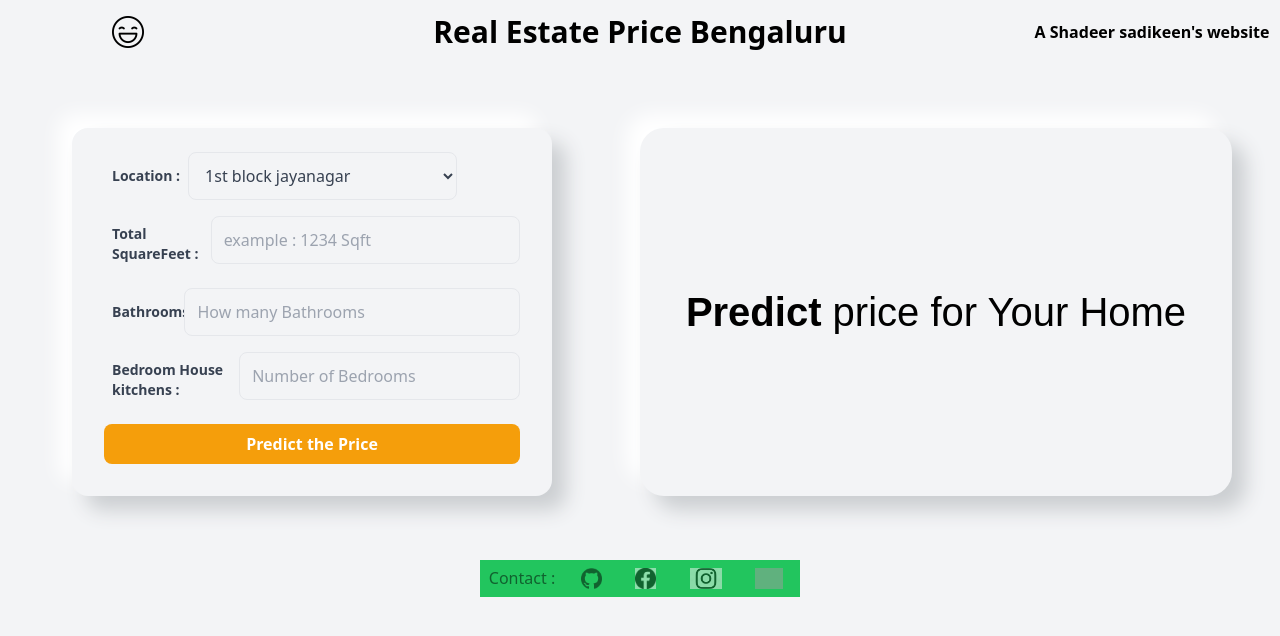
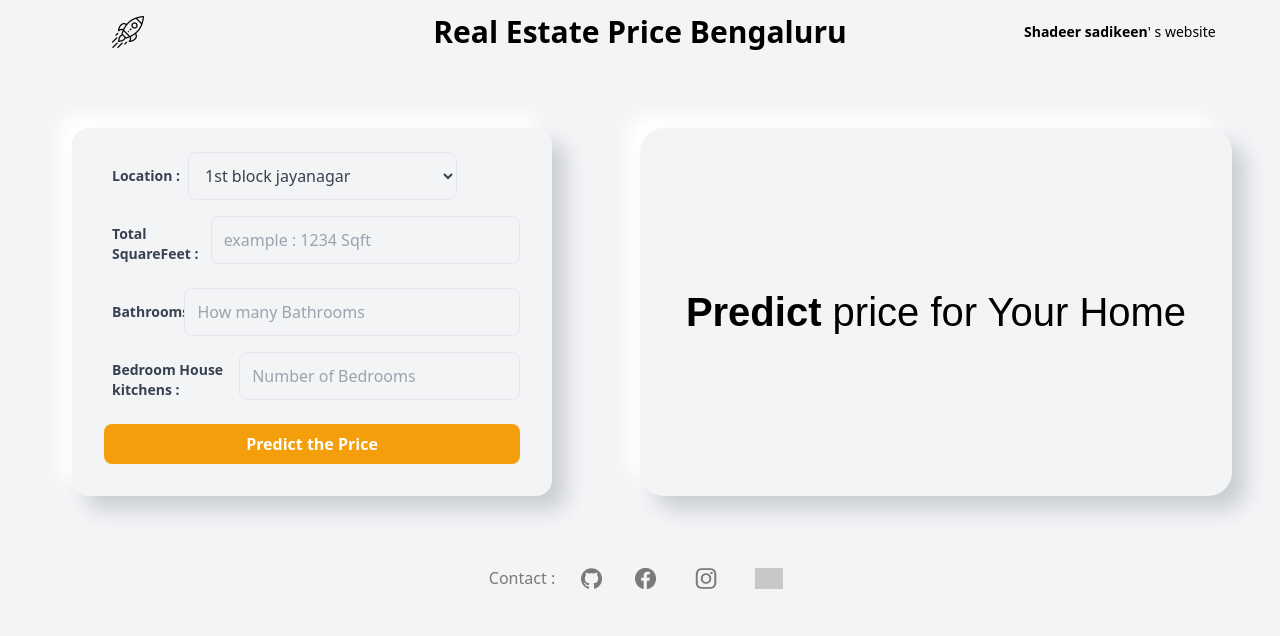
Before and after one commit to shadee22/William, a Django app: page / in a window 1280 px wide. Shown: the top 636 px of the page. Run offline with Django 4.2, Linux system fonts and the light colour scheme; some libraries are stand-ins or nearby versions; grey boxes are pictures that could not be loaded.

Commit message:
changin logo

```diff
--- a/static/index.css
+++ b/static/index.css
@@ -82,7 +82,9 @@ opacity: 0.5;
   box-shadow: 7px 14px 20px #cbced1, -8px -5px 20.4px #ec9b3b8f;
 }
 
-
+.alert {
+  display: none;
+}
 
 @keyframes rotate-center {
   0% {
--- a/templates/index.html
+++ b/templates/index.html
@@ -19,17 +19,21 @@
 </head>
 
 <body class = 'bg-gray-100'>
+
     <navbar class="grid grid-cols-5 h-16  font-bold text-black">
         <div class="grid items-center justify-center  ">
             <a href =" {% url 'home' %}">
-            <img  class ='h-8'id = "tooltip_rocket" src="{%static 'icons/happy.png' %}">
+            <img  class ='h-8'id = "tooltip_rocket" src="{%static 'icons/startup.png' %}">
             </a>
         </div>
 
-        <div class='col-span-3 items-center justify-center grid'>
+        <div class='col-span-3 text-center  items-center justify-center grid'>
             <h1 class = "heading text-3xl">Real Estate Price Bengaluru</h1>
         </div>
-    <div id='name' class='slide-in items-center justify-center grid '>A Shadeer sadikeen's website</div>
+    <div id='name' class='slide-in font-xs grid items-center md:items-center  w-full text-sm  md:flex font-light   '>
+        <div class='font-bold'> Shadeer sadikeen</div>
+        <div>' s website</div>
+    </div>
     </navbar>
     {% comment %} <h1>{{result}}</h1> {% endcomment %}
     <div class="grid grid-cols-2 py-16 ">
@@ -80,7 +84,7 @@
         </form>
     </div>
 
-    <div class = "result text-center mr-12 rounded-3xl	 grid items-center justify-center nu-shadow">
+    <div class = "result text-center mr-12 rounded-3xl lg:visible sm:invisible	 grid items-center justify-center nu-shadow">
         {% comment %} <a class = "button3d"class = "Next_page"  href =" {% url 'classifier' %}"><b>Next</b> Page</a> {% endcomment %}
         {% if result != 0 %}
             <p><b>Predicted Price</b><br>for house</p>
@@ -98,7 +102,7 @@
     </div>
 
     <footer class = 'w-screen flex justify-center'>
-        <div class="icons flex items-center justify-around w-1/4 sm:bg-yellow-500 sm:bg-red-500 md:bg-green-500">
+        <div class="icons flex items-center justify-around w-1/4">
             <p>Contact : </p>
             <a href="https://github.com/shadee22" target="_blank"><img class= "opacity-40 " src={%static 'icons/git.jpg' %}></a>
             <a href="https://www.facebook.com/shadeer.sadikeen/"target="_blank"><img class= "opacity-40 " src={%static 'icons/fb.png' %}></a>
@@ -110,6 +114,23 @@
 
 </body>
 <script>
+    function closeAlert(event){
+        let element = event.target;
+        while(element.nodeName !== "BUTTON"){
+          element = element.parentNode;
+        }
+        element.parentNode.parentNode.removeChild(element.parentNode);
+    }
+
+    $('#name').click(function(){
+        alert('shader');
+    });
+
+    window.addEventListener('load', function () {
+        var button = $('.trigger')
+
+        button.addEventListener('click', addAlert);
+      });
     function getBathValue() {
         var uiBathrooms = document.getElementsByName("uiBathrooms");
         for(var i in uiBathrooms) {
```
